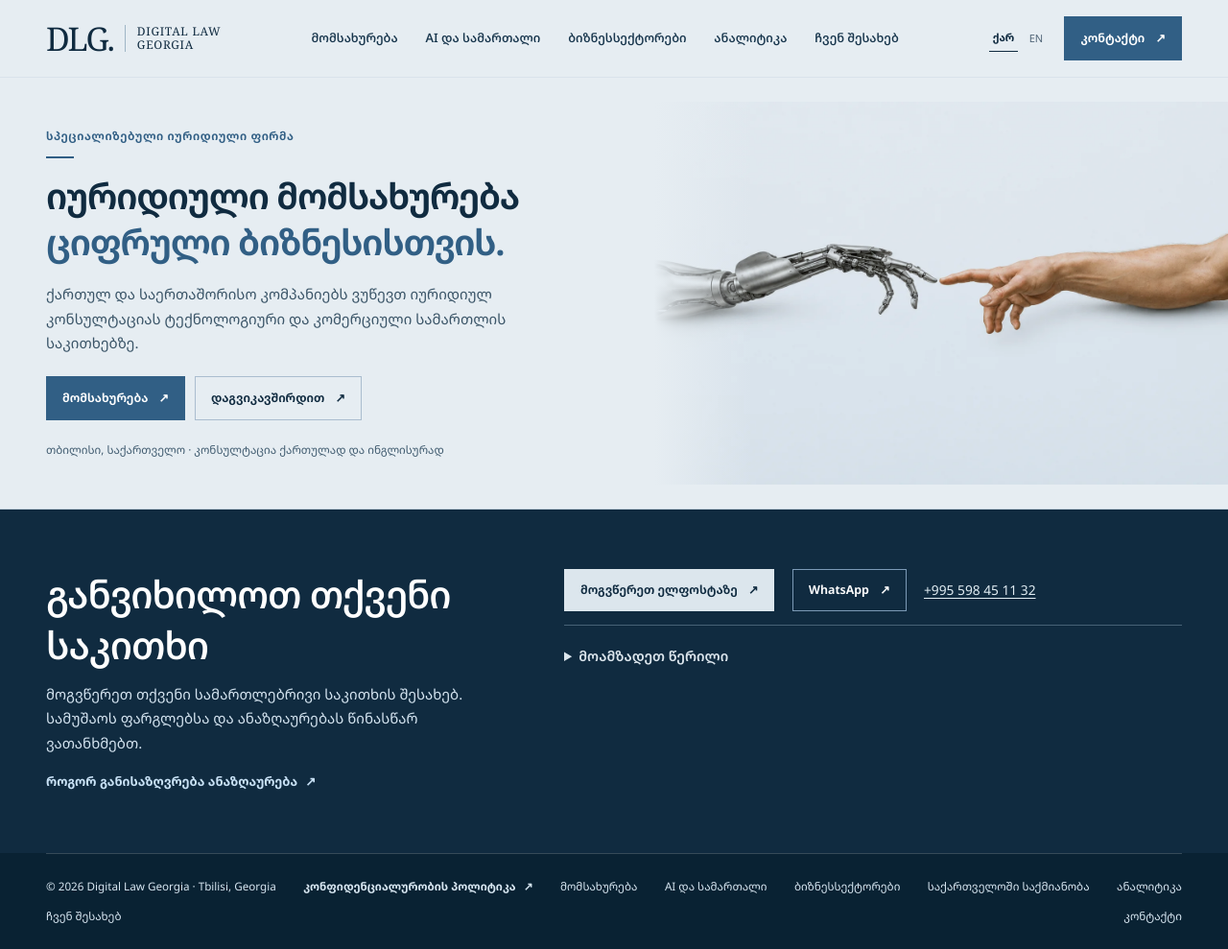
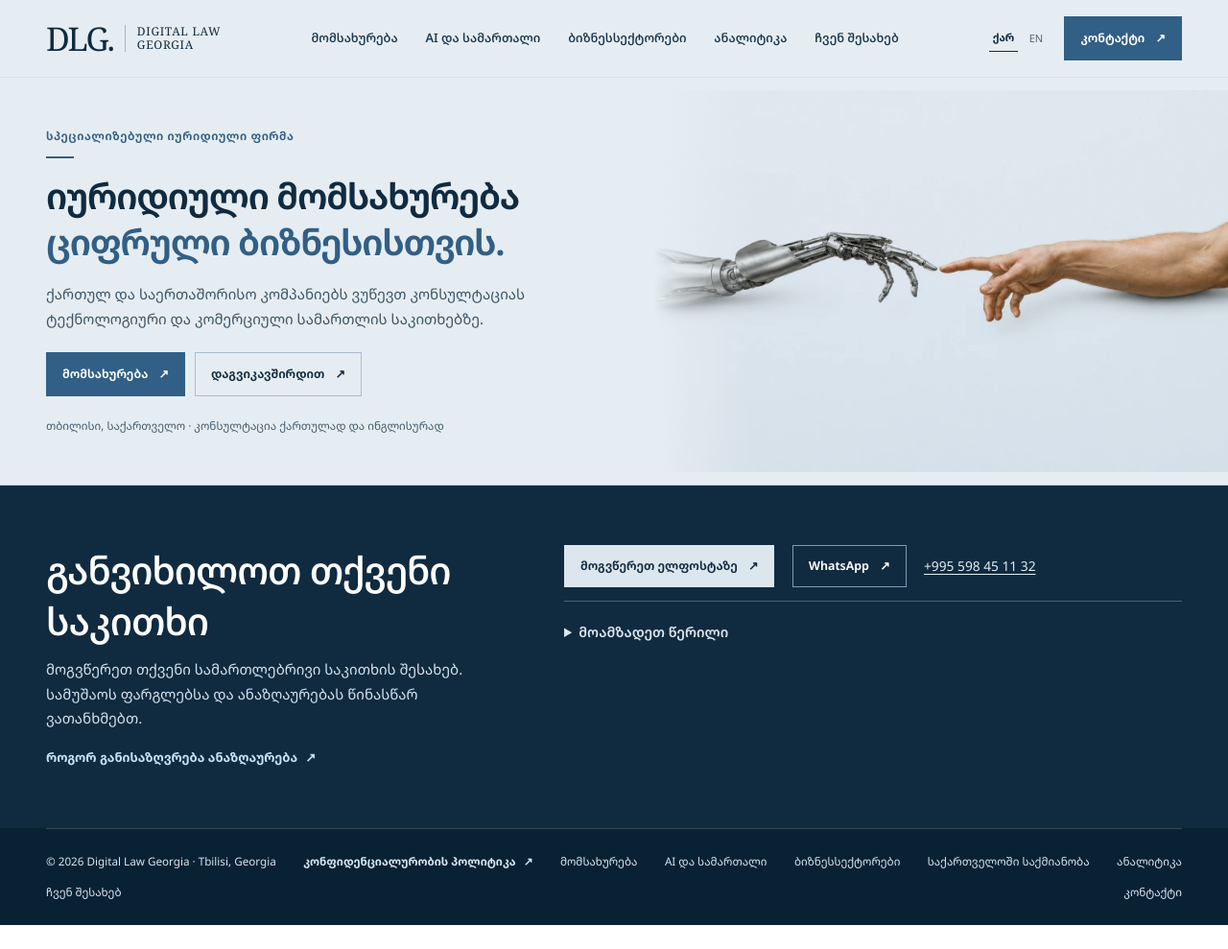
Before and after one commit to luka019/lukaswebsite, a Jekyll site: the page index.html, which Jekyll copies as it is, in a window 1280 px wide and 989 px high. Shown: the whole window at 96% size. Built offline with Jekyll 4.4.1, drawn with Linux system fonts in a browser that asks for light colours.

Commit message:
Refine the landing page introduction

```diff
--- a/index.html
+++ b/index.html
@@ -77,7 +77,7 @@
 </h1>
 </div>
 <div class="hero-copy">
-<p class="intro" data-en="We advise Georgian and international businesses on technology and commercial law.">ქართულ და საერთაშორისო კომპანიებს ვუწევთ იურიდიულ კონსულტაციას ტექნოლოგიური და კომერციული სამართლის საკითხებზე.</p>
+<p class="intro" data-en="We advise Georgian and international businesses on technology and commercial law.">ქართულ და საერთაშორისო კომპანიებს ვუწევთ კონსულტაციას ტექნოლოგიური და კომერციული სამართლის საკითხებზე.</p>
 <div class="hero-actions">
 <a class="primary" href="/services/">
 <span data-en="Explore services">მომსახურება</span>
```
